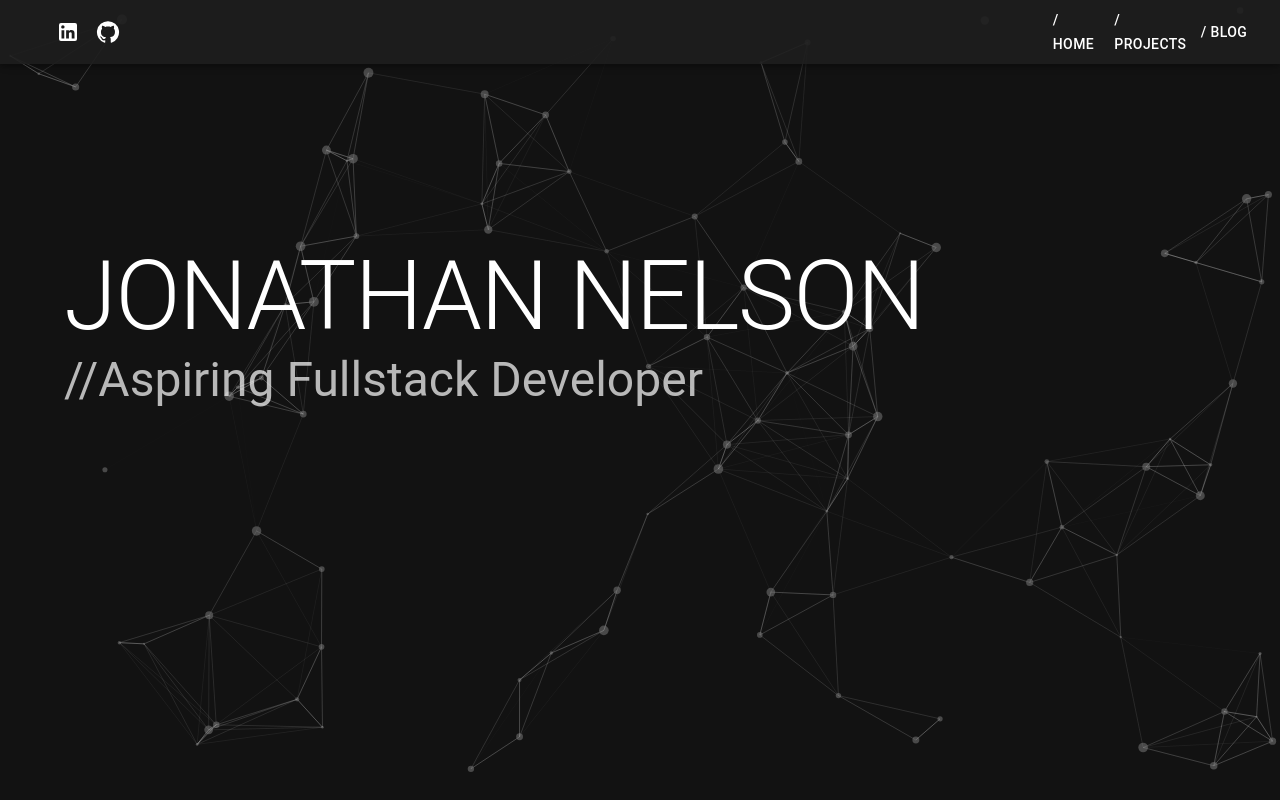
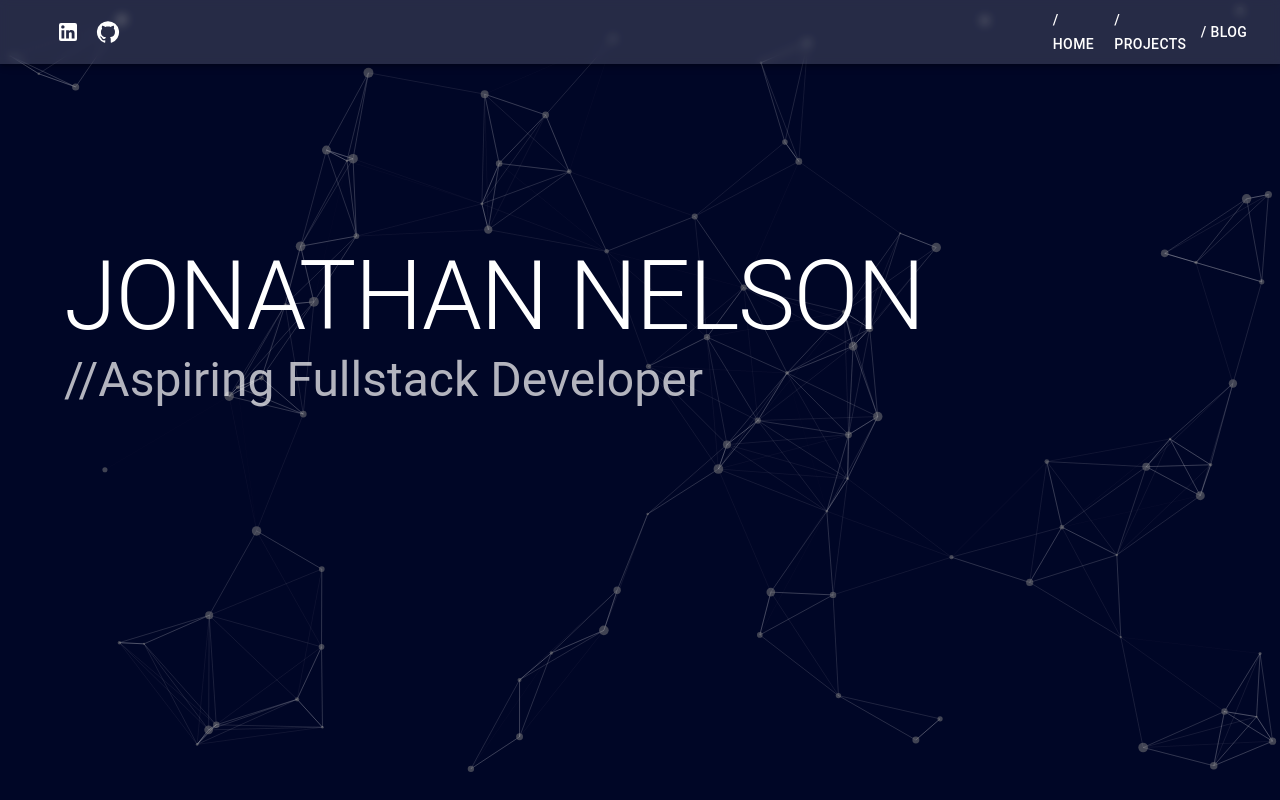
Before and after one commit to JonoMN/JonoMN.github.io, a React (Create React App) app: page / in a window 1280 px wide. Shown: the top 800 px of the page. Built offline with nearby package versions, Linux system fonts and the light colour scheme.

Commit message:
Changed bg color & added frosted nav

```diff
--- a/package.json
+++ b/package.json
@@ -17,7 +17,7 @@
     "react-dom": "^18.2.0",
     "react-particles": "^2.12.2",
     "react-router-dom": "^6.14.2",
-    "react-scripts": "5.0.1",
+    "react-scripts": "^5.0.1",
     "tsparticles-slim": "^2.12.0",
     "web-vitals": "^2.1.4"
   },
--- a/src/App.css
+++ b/src/App.css
@@ -15,3 +15,8 @@
   50% { opacity:0; }
   100% { opacity:1; }
 }
+
+.navbar {
+  background-color: rgba(255, 255, 255, .15);
+  backdrop-filter: blur(5px);
+}
--- a/src/components/NavBar.js
+++ b/src/components/NavBar.js
@@ -9,13 +9,15 @@ import GitHubIcon from "@mui/icons-material/GitHub";
 import Blog from "../pages/blog";
 import { Link } from "react-router-dom";
 import HomeIcon from "@mui/icons-material/Home";
+import "../App.css";
 
 function NavBar() {
   return (
     <AppBar
       position="fixed"
+      className="navbar"
       style={{
-        background: "rgba(30, 30, 30, 0.9)",
+        background: "rgba(355, 355, 355, 0.15)",
       }}
     >
       <Toolbar>
--- a/src/pages/home.js
+++ b/src/pages/home.js
@@ -49,9 +49,6 @@ function Home() {
   const backgroundTop = {
     opacity: opacity,
     height: "200vh",
-    backgroundSize: "cover",
-    backgroundRepeat: "no-repeat",
-    backgroundAttachment: "fixed",
   };
 
   return (
@@ -60,7 +57,7 @@ function Home() {
         width: "100%",
         position: "absolute",
         top: "0vh",
-        backgroundColor: "#121212",
+        backgroundColor: "#000626",
       }}
     >
       <div style={backgroundTop}>
@@ -71,7 +68,7 @@ function Home() {
           options={{
             background: {
               color: {
-                value: "#121212",
+                value: "#000626",
               },
             },
             fpsLimit: 120,
```
Also changed, not shown: 1 other file (tests, documents, lock files or other folders).
